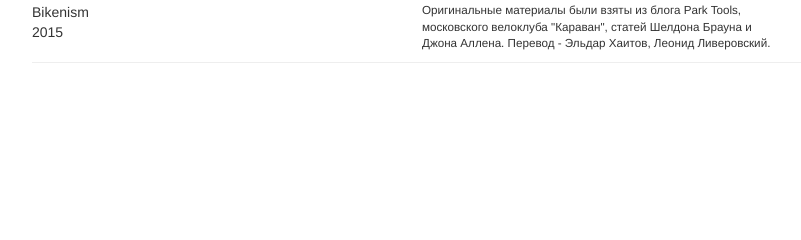
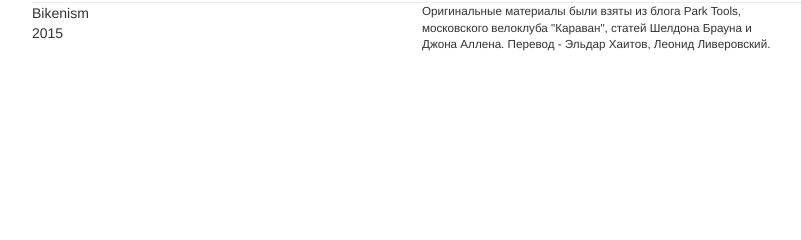
Before and after one commit to Triplecorpse/geocorecon, a PHP site: page / in a window 1280 px wide. Shown: the part 232-472 px from the top of the page, without its empty margins (38-839 px from the left). Run offline with PHP 8.4, Linux system fonts and the light colour scheme; some libraries are stand-ins or nearby versions.

Commit message:
Update additional.css

```diff
--- a/css/additional.css
+++ b/css/additional.css
@@ -42,5 +42,5 @@ article blockquote
 
 footer
 {
-	border-bottom:1px solid #eee;
+	border-top:1px solid #eee;
 }
```
